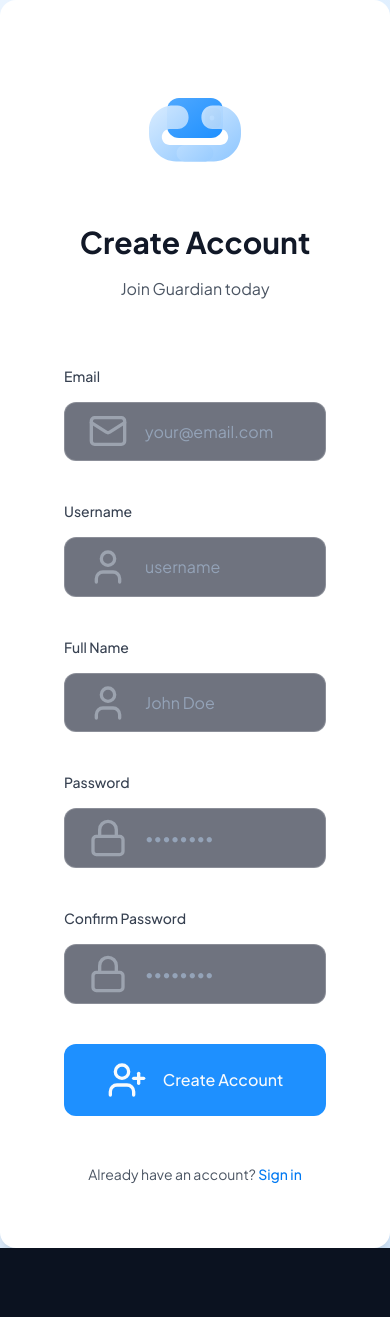
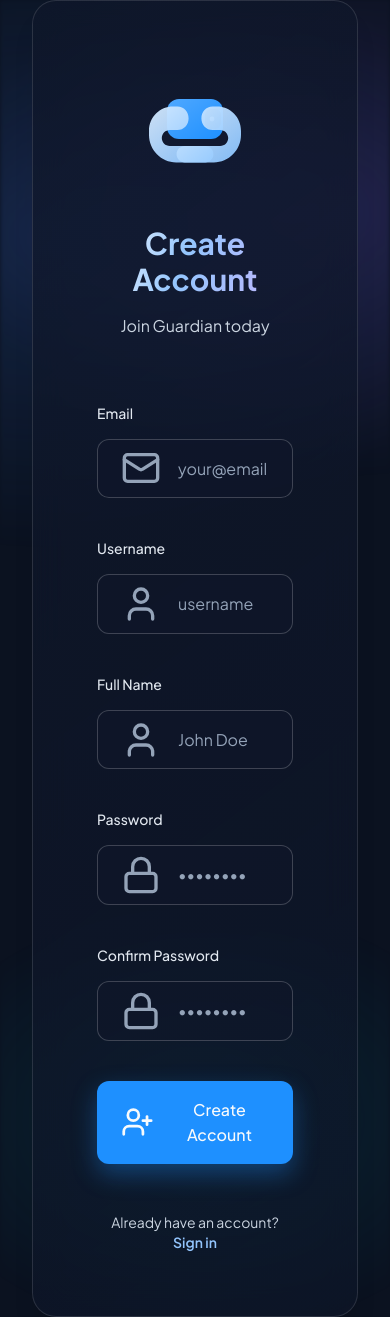
Before and after one commit to advikabhambri/Fintech-Hackathon-Guardian, a React (Vite) app in the folder frontend/: page /register in a window 390 px wide. Before the commit the page ends 1248 px from the top, so only its background shows below. Built offline with nearby package versions, Linux system fonts and the light colour scheme; no server answers.

Commit message:
Elevate UX with cohesive glassmorphism and auth/profile redesign

```diff
--- a/frontend/src/components/Layout.tsx
+++ b/frontend/src/components/Layout.tsx
@@ -3,9 +3,9 @@ import Navbar from './Navbar'
 
 export default function Layout() {
   return (
-    <div className="min-h-screen bg-surface-base">
+    <div className="min-h-screen bg-surface-base aurora-bg">
       <Navbar />
-      <main className="mt-[4.5rem] px-4 sm:px-6 lg:px-8 py-6">
+      <main className="mt-[4.5rem] px-4 sm:px-6 lg:px-8 py-8">
         <div className="max-w-7xl mx-auto w-full">
           <Outlet />
         </div>
--- a/frontend/src/index.css
+++ b/frontend/src/index.css
@@ -11,6 +11,11 @@
     font-family: 'Plus Jakarta Sans', system-ui, sans-serif;
     line-height: 1.6;
     font-size: 1rem;
+    background-image:
+      radial-gradient(circle at 10% 10%, rgba(59, 130, 246, 0.18), transparent 32%),
+      radial-gradient(circle at 88% 20%, rgba(139, 92, 246, 0.16), transparent 34%),
+      radial-gradient(circle at 50% 88%, rgba(6, 182, 212, 0.12), transparent 30%);
+    background-attachment: fixed;
   }
 
   h1 {
@@ -38,6 +43,39 @@
 }
 
 @layer components {
+  .aurora-bg {
+    position: relative;
+    isolation: isolate;
+  }
+
+  .aurora-bg::before {
+    content: '';
+    position: absolute;
+    inset: 0;
+    z-index: -1;
+    background:
+      radial-gradient(40rem 28rem at 12% 18%, rgba(59, 130, 246, 0.16), transparent 70%),
+      radial-gradient(34rem 24rem at 86% 16%, rgba(139, 92, 246, 0.16), transparent 70%),
+      radial-gradient(28rem 20rem at 52% 85%, rgba(6, 182, 212, 0.12), transparent 68%);
+    filter: blur(2px);
+    pointer-events: none;
+  }
+
+  .glass-panel {
+    border: 1px solid rgba(255, 255, 255, 0.12);
+    background: linear-gradient(145deg, rgba(15, 23, 42, 0.78), rgba(15, 23, 42, 0.6));
+    box-shadow: 0 12px 40px rgba(4, 10, 24, 0.45);
+    backdrop-filter: blur(16px);
+  }
+
+  .gradient-text {
+    background: linear-gradient(110deg, #f8fafc 0%, #93c5fd 45%, #c4b5fd 100%);
+    -webkit-background-clip: text;
+    -webkit-text-fill-color: transparent;
+    background-clip: text;
+    color: transparent;
+  }
+
   .btn-primary {
     @apply px-3 py-2 rounded-xl overflow-hidden transition-colors font-medium;
     color: #F8FAFC;
--- a/frontend/src/pages/Login.tsx
+++ b/frontend/src/pages/Login.tsx
@@ -28,25 +28,27 @@ export default function Login() {
   }
 
   return (
-    <div className="min-h-screen flex items-center justify-center bg-gradient-to-br from-primary-50 to-primary-100">
-      <div className="bg-white rounded-2xl shadow-xl p-8 w-full max-w-md">
+    <div className="min-h-screen flex items-center justify-center bg-surface-base aurora-bg px-4">
+      <div className="glass-panel rounded-3xl shadow-xl p-8 w-full max-w-md relative overflow-hidden">
+        <div className="absolute -top-20 -left-16 h-44 w-44 rounded-full bg-blue-500/20 blur-3xl" />
+        <div className="absolute -bottom-20 -right-16 h-44 w-44 rounded-full bg-purple-500/20 blur-3xl" />
         <div className="text-center mb-8">
           <BrandLogo className="w-16 h-16 mx-auto mb-4" />
-          <h1 className="text-3xl font-bold text-gray-900">Welcome Back</h1>
-          <p className="text-gray-600 mt-2">Sign in to your Guardian account</p>
+          <h1 className="text-3xl font-bold gradient-text">Welcome Back</h1>
+          <p className="text-slate-300 mt-2">Sign in to your Guardian account</p>
         </div>
 
-        <form onSubmit={handleSubmit} className="space-y-6">
+        <form onSubmit={handleSubmit} className="space-y-6 relative z-10">
           {error && (
-            <div className="bg-danger-50 text-danger-600 px-4 py-3 rounded-lg text-sm">
+            <div className="bg-danger-50 text-danger-600 px-4 py-3 rounded-lg text-sm border border-danger-600/30">
               {error}
             </div>
           )}
 
           <div>
-            <label className="block text-sm font-medium text-gray-700 mb-2">Email</label>
+            <label className="block text-sm font-medium text-slate-200 mb-2">Email</label>
             <div className="relative">
-              <Mail className="absolute left-3 top-1/2 transform -translate-y-1/2 w-5 h-5 text-gray-400" />
+              <Mail className="absolute left-3 top-1/2 transform -translate-y-1/2 w-5 h-5 text-slate-400" />
               <input
                 type="email"
                 value={email}
@@ -59,9 +61,9 @@ export default function Login() {
           </div>
 
           <div>
-            <label className="block text-sm font-medium text-gray-700 mb-2">Password</label>
+            <label className="block text-sm font-medium text-slate-200 mb-2">Password</label>
             <div className="relative">
-              <Lock className="absolute left-3 top-1/2 transform -translate-y-1/2 w-5 h-5 text-gray-400" />
+              <Lock className="absolute left-3 top-1/2 transform -translate-y-1/2 w-5 h-5 text-slate-400" />
               <input
                 type="password"
                 value={password}
@@ -76,7 +78,7 @@ export default function Login() {
           <button
             type="submit"
             disabled={loading}
-            className="w-full btn-primary flex items-center justify-center space-x-2"
+            className="w-full btn-primary flex items-center justify-center space-x-2 shadow-[0_10px_24px_rgba(30,144,255,0.35)]"
           >
             {loading ? (
               <span>Loading...</span>
@@ -89,9 +91,9 @@ export default function Login() {
           </button>
         </form>
 
-        <p className="mt-6 text-center text-sm text-gray-600">
+        <p className="mt-6 text-center text-sm text-slate-300">
           Don't have an account?{' '}
-          <Link to="/register" className="text-primary-600 hover:text-primary-700 font-medium">
+          <Link to="/register" className="text-blue-300 hover:text-blue-200 font-semibold">
             Sign up
           </Link>
         </p>
--- a/frontend/src/pages/Register.tsx
+++ b/frontend/src/pages/Register.tsx
@@ -43,25 +43,27 @@ export default function Register() {
   }
 
   return (
-    <div className="min-h-screen flex items-center justify-center bg-gradient-to-br from-primary-50 to-primary-100">
-      <div className="bg-white rounded-2xl shadow-xl p-8 w-full max-w-md">
+    <div className="min-h-screen flex items-center justify-center bg-surface-base aurora-bg px-4">
+      <div className="glass-panel rounded-3xl shadow-xl p-8 w-full max-w-md relative overflow-hidden">
+        <div className="absolute -top-20 -left-16 h-44 w-44 rounded-full bg-cyan-500/20 blur-3xl" />
+        <div className="absolute -bottom-20 -right-16 h-44 w-44 rounded-full bg-purple-500/20 blur-3xl" />
         <div className="text-center mb-8">
           <BrandLogo className="w-16 h-16 mx-auto mb-4" />
-          <h1 className="text-3xl font-bold text-gray-900">Create Account</h1>
-          <p className="text-gray-600 mt-2">Join Guardian today</p>
+          <h1 className="text-3xl font-bold gradient-text">Create Account</h1>
+          <p className="text-slate-300 mt-2">Join Guardian today</p>
         </div>
 
-        <form onSubmit={handleSubmit} className="space-y-5">
+        <form onSubmit={handleSubmit} className="space-y-5 relative z-10">
           {error && (
-            <div className="bg-danger-50 text-danger-600 px-4 py-3 rounded-lg text-sm">
+            <div className="bg-danger-50 text-danger-600 px-4 py-3 rounded-lg text-sm border border-danger-600/30">
               {error}
             </div>
           )}
 
           <div>
-            <label className="block text-sm font-medium text-gray-700 mb-2">Email</label>
+            <label className="block text-sm font-medium text-slate-200 mb-2">Email</label>
             <div className="relative">
-              <Mail className="absolute left-3 top-1/2 transform -translate-y-1/2 w-5 h-5 text-gray-400" />
+              <Mail className="absolute left-3 top-1/2 transform -translate-y-1/2 w-5 h-5 text-slate-400" />
               <input
                 type="email"
                 name="email"
@@ -75,9 +77,9 @@ export default function Register() {
           </div>
 
           <div>
-            <label className="block text-sm font-medium text-gray-700 mb-2">Username</label>
+            <label className="block text-sm font-medium text-slate-200 mb-2">Username</label>
             <div className="relative">
-              <User className="absolute left-3 top-1/2 transform -translate-y-1/2 w-5 h-5 text-gray-400" />
+              <User className="absolute left-3 top-1/2 transform -translate-y-1/2 w-5 h-5 text-slate-400" />
               <input
                 type="text"
                 name="username"
@@ -91,9 +93,9 @@ export default function Register() {
           </div>
 
           <div>
-            <label className="block text-sm font-medium text-gray-700 mb-2">Full Name</label>
+            <label className="block text-sm font-medium text-slate-200 mb-2">Full Name</label>
             <div className="relative">
-              <User className="absolute left-3 top-1/2 transform -translate-y-1/2 w-5 h-5 text-gray-400" />
+              <User className="absolute left-3 top-1/2 transform -translate-y-1/2 w-5 h-5 text-slate-400" />
               <input
                 type="text"
                 name="fullName"
@@ -106,9 +108,9 @@ export default function Register() {
           </div>
 
           <div>
-            <label className="block text-sm font-medium text-gray-700 mb-2">Password</label>
+            <label className="block text-sm font-medium text-slate-200 mb-2">Password</label>
             <div className="relative">
-              <Lock className="absolute left-3 top-1/2 transform -translate-y-1/2 w-5 h-5 text-gray-400" />
+              <Lock className="absolute left-3 top-1/2 transform -translate-y-1/2 w-5 h-5 text-slate-400" />
               <input
                 type="password"
                 name="password"
@@ -122,9 +124,9 @@ export default function Register() {
           </div>
 
           <div>
-            <label className="block text-sm font-medium text-gray-700 mb-2">Confirm Password</label>
+            <label className="block text-sm font-medium text-slate-200 mb-2">Confirm Password</label>
             <div className="relative">
-              <Lock className="absolute left-3 top-1/2 transform -translate-y-1/2 w-5 h-5 text-gray-400" />
+              <Lock className="absolute left-3 top-1/2 transform -translate-y-1/2 w-5 h-5 text-slate-400" />
               <input
                 type="password"
                 name="confirmPassword"
@@ -140,7 +142,7 @@ export default function Register() {
           <button
             type="submit"
             disabled={loading}
-            className="w-full btn-primary flex items-center justify-center space-x-2"
+            className="w-full btn-primary flex items-center justify-center space-x-2 shadow-[0_10px_24px_rgba(30,144,255,0.35)]"
           >
             {loading ? (
               <span>Loading...</span>
@@ -153,9 +155,9 @@ export default function Register() {
           </button>
         </form>
 
-        <p className="mt-6 text-center text-sm text-gray-600">
+        <p className="mt-6 text-center text-sm text-slate-300">
           Already have an account?{' '}
-          <Link to="/login" className="text-primary-600 hover:text-primary-700 font-medium">
+          <Link to="/login" className="text-blue-300 hover:text-blue-200 font-semibold">
             Sign in
           </Link>
         </p>
```
Also changed, not shown: frontend/src/components/Navbar.tsx (+12 -10 lines), frontend/src/pages/Profile.tsx (+35 -14 lines).
